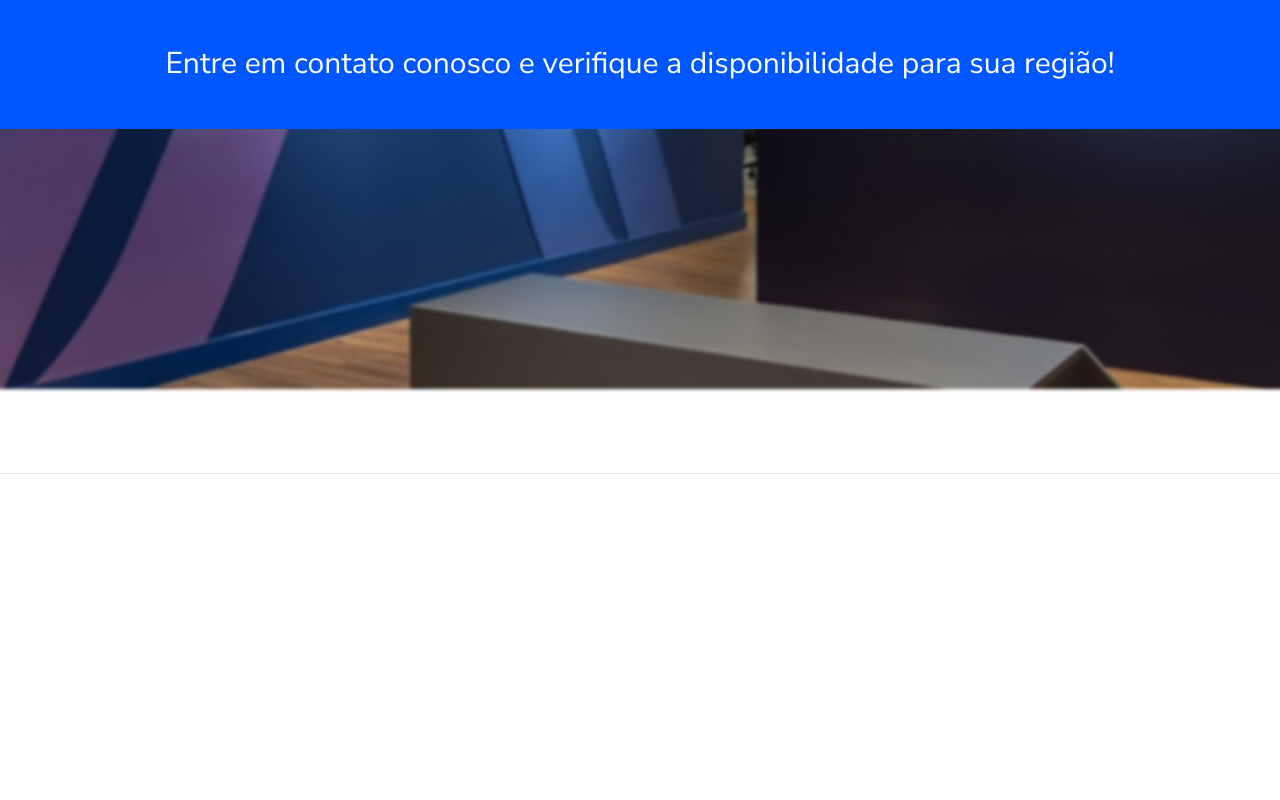
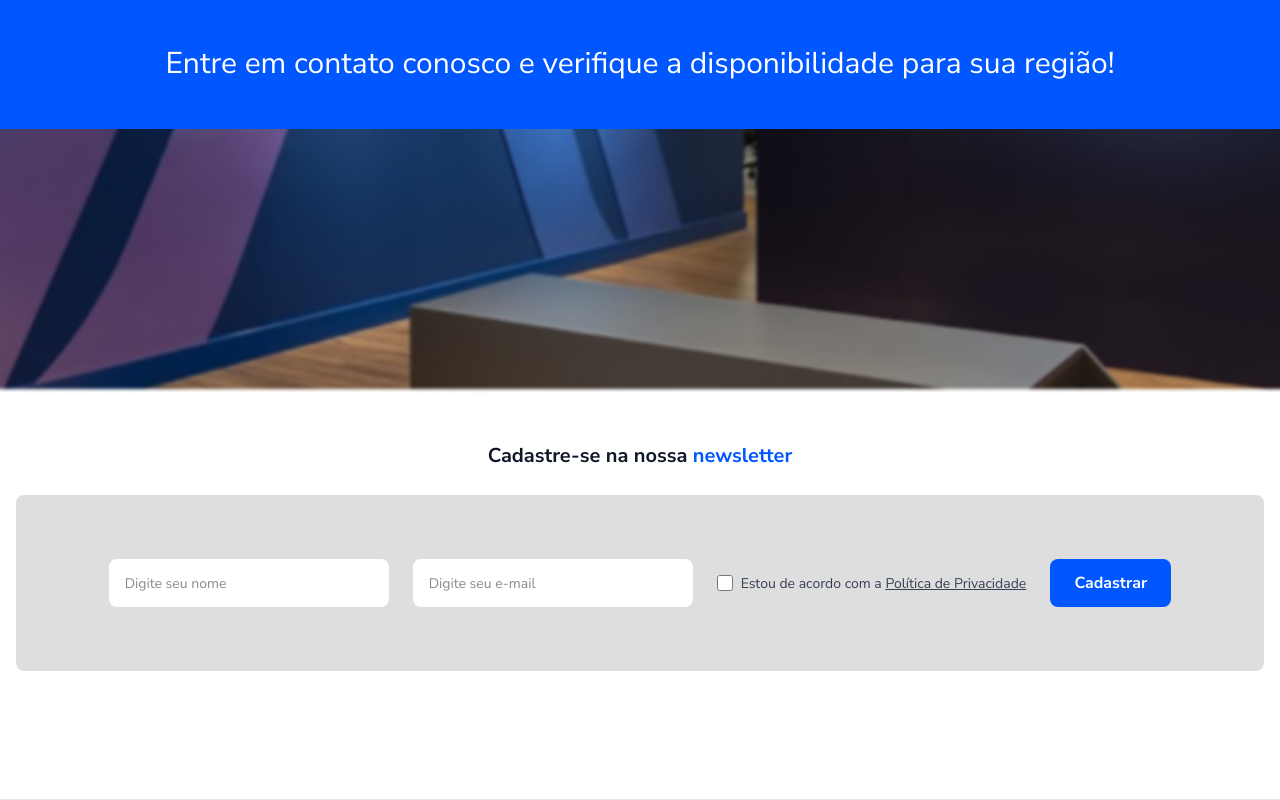
Before and after one commit to daniele-senko/projeto-01-ecommerce, a website built with Vite: page index.html in a window 1280 px wide. Shown: the part 4407-5207 px from the top of the page. Before the commit the page ends 4881 px from the top, so only its background shows below. Built offline with nearby package versions, Linux system fonts and the light colour scheme.

Commit message:
feat: adiciona seção de newsletter com formulário de cadastro

```diff
--- a/index.html
+++ b/index.html
@@ -1144,17 +1144,49 @@
     </section>
 
     <section class="relative w-full h-[660px] mt-[91px]">
-      <img
-        src="/src/assets/images/bg-contato.png"
-        alt="Background contato"
-        class="absolute inset-0 w-full h-full object-cover object-center"
-      />
+      <img src="/src/assets/images/bg-contato.png" alt="Background contato"
+        class="absolute inset-0 w-full h-full object-cover object-center" />
 
       <div class="absolute inset-0 flex items-center justify-center">
         <div class="w-full bg-avanti-blue h-[132px] flex items-center justify-center px-4">
           <p class="text-white text-[30px] text-center">
             Entre em contato conosco e verifique a disponibilidade para sua região!
           </p>
+        </div>
+      </div>
+    </section>
+
+    <section class="w-full py-12">
+      <div class="container mx-auto px-4">
+        <h2 class="text-center text-[20px] font-bold mb-6 font-sans">
+          Cadastre-se na nossa <span class="text-avanti-blue">newsletter</span>
+        </h2>
+
+        <div class="max-w-[1250px] mx-auto bg-[#DEDEDE] rounded-[8px] h-[176px] flex items-center justify-center px-8">
+          <div class="flex items-center gap-6">
+            <!-- Input Nome -->
+            <input type="text" placeholder="Digite seu nome"
+              class="w-[280px] h-[48px] px-4 rounded-[8px] bg-white text-[14px] font-sans font-normal focus:outline-none focus:ring-2 focus:ring-avanti-blue" />
+
+            <!-- Input Email -->
+            <input type="email" placeholder="Digite seu e-mail"
+              class="w-[280px] h-[48px] px-4 rounded-[8px] bg-white text-[14px] font-sans font-normal focus:outline-none focus:ring-2 focus:ring-avanti-blue" />
+
+            <!-- Checkbox -->
+            <div class="flex items-center gap-2">
+              <input type="checkbox" id="privacidade"
+                class="w-4 h-4 rounded-sm border-gray-300 text-avanti-blue focus:ring-avanti-blue" />
+              <label for="privacidade" class="text-[14px] font-sans text-gray-700 whitespace-nowrap">
+                Estou de acordo com a <a href="#" class="underline text-gray-700 hover:text-avanti-blue">Política de
+                  Privacidade</a>
+              </label>
+            </div>
+
+            <button
+              class="w-[121px] h-[48px] bg-avanti-blue text-white font-bold rounded-[8px] hover:bg-opacity-90 transition-colors font-sans">
+              Cadastrar
+            </button>
+          </div>
         </div>
       </div>
     </section>
```
